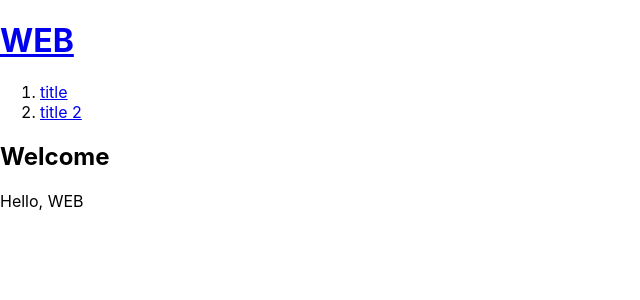
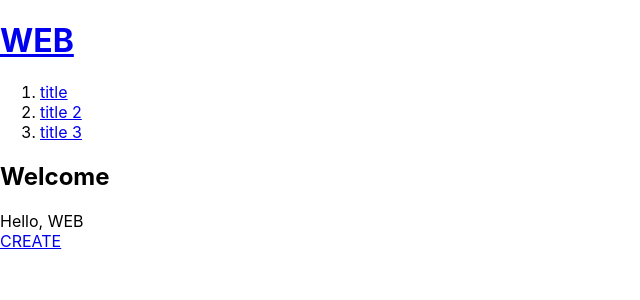
Before and after one commit to yurmthegerm/todo, a React (Create React App) app: page / in a window 1280 px wide. Shown: the top 300 px of the page, without its empty margins (0-640 px from the left). Built offline with nearby package versions, Linux system fonts and the light colour scheme.

Commit message:
added create button

```diff
--- a/src/App.js
+++ b/src/App.js
@@ -33,13 +33,31 @@ function Article(props) {
   </article>
 }
 
+function Create(props) {
+  return <article>
+    <h2>Create</h2>
+    <form onSubmit={event=>{
+      event.preventDefault();
+      const title = event.target.title.value;
+      const body = event.target.body.value;
+      props.onCreate(title, body);
+    }}>
+      <p><input type="text" name="title" placeholder="title"/></p>
+			<p><textarea name="body" placeholder="body"></textarea></p>
+			<p><input type="submit" value="Create"></input></p>
+    </form>
+  </article>
+}
+
 function App() {
   const [mode, setMode] = useState('WELCOME');
   const [id, setId] = useState(null);
-  const topics = [
+  const [nextId, setNextId] = useState(4)
+  const [topics, setTopics] = useState([
     {id:1, title:'title', body:'body ...'},
-    {id:2, title:'title 2', body:'body 2 ...'}
-  ]
+    {id:2, title:'title 2', body:'body 2 ...'},
+    {id:3, title:'title 3', body:'body 3 ...'}
+  ])
   let content = null;
   if (mode === 'WELCOME') {
     content = <Article title='Welcome' body='Hello, WEB'></Article>
@@ -52,7 +70,18 @@ function App() {
 				}
 			}
 		content = <Article title={title} body={body}></Article>
-	}
+	} else if (mode === 'CREATE') {
+    content = <Create onCreate={(_title, _body)=>{
+      const newTopic = {id:nextId, title:_title, body:_body};
+      const newTopics = [...topics];
+      newTopics.push(newTopic);
+      setTopics(newTopics);
+      setMode('READ');
+      setId(nextId);
+      setNextId(nextId+1);
+    }}></Create>
+  }
+
   return (
     <div>
       <Header title='WEB' onChangeMode={()=>{
@@ -63,6 +92,10 @@ function App() {
         setId(_id);
       }}></Nav>
       {content}
+      <a href='/create' onClick={event => {
+        event.preventDefault();
+        setMode('CREATE');
+      }}>CREATE</a>
     </div>
   );
 }
```
